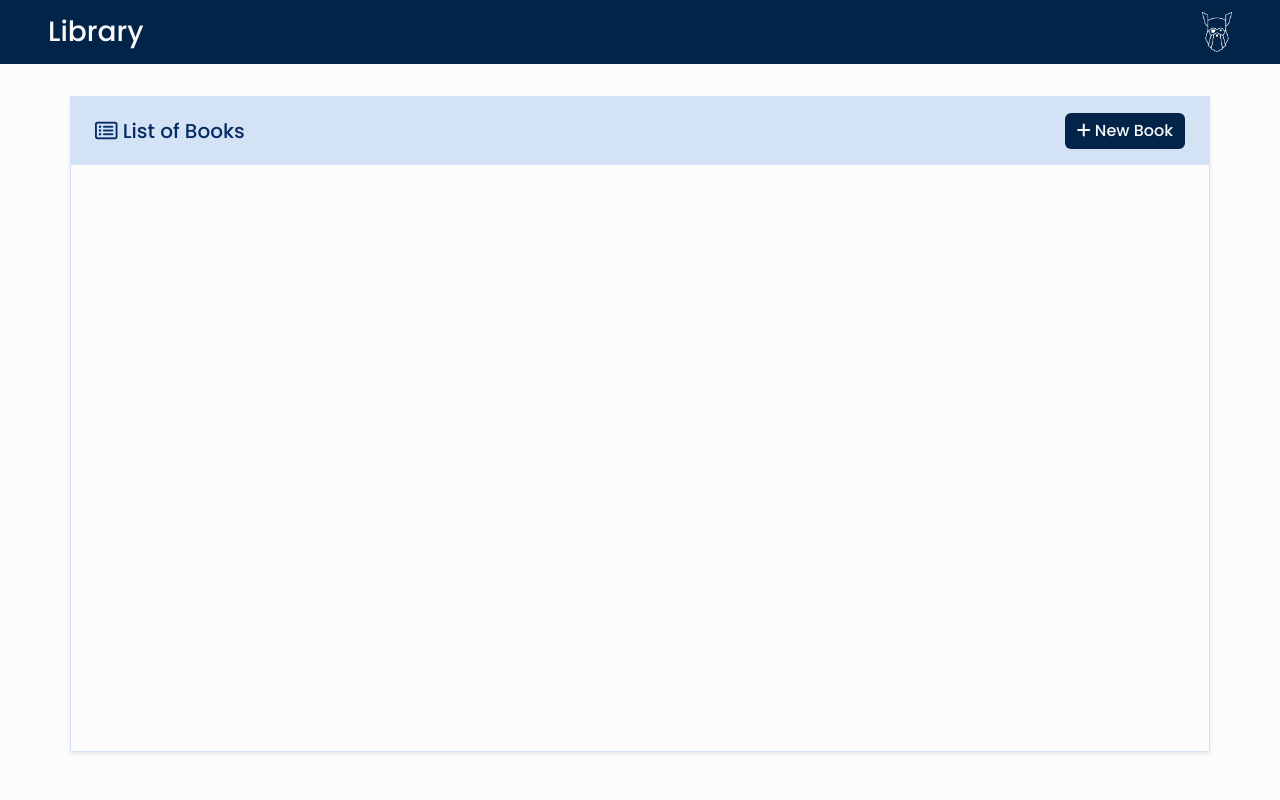
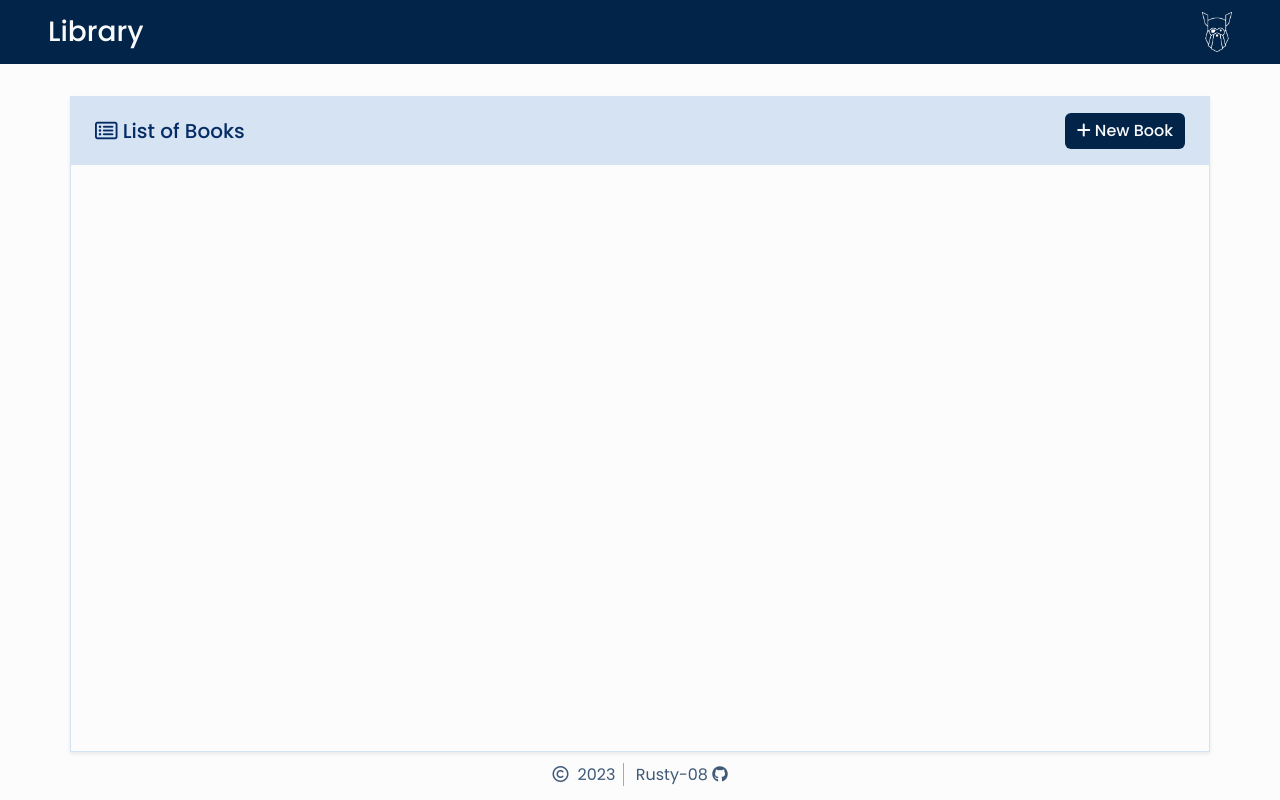
Before and after one commit to Rusty-08/Library, a plain HTML site: page index.html in a window 1280 px wide. Drawn offline with nearby package versions, Linux system fonts and the light colour scheme.

Commit message:
finalize layout/screen

```diff
--- a/index.html
+++ b/index.html
@@ -12,7 +12,7 @@
 </head>
 <body>
   <!-- Navigation -->
-  <nav class="navbar fixed-top d-flex justify-content-between px-5 py-0 align-items-center">
+  <nav class="navbar fixed-top d-flex justify-content-between px-lg-5 px-3 py-0 align-items-center">
     <a class="navbar-brand fs-3 text-light fw-medium" href="#">Library</a>
     <a href="https://www.theodinproject.com/" target="_blank"><img src="img/odin-logo.png" alt="" srcset=""></a>
   </nav>
@@ -21,13 +21,21 @@
     <!-- Button trigger modal -->
     <div class="container w-100 mt-5 pb-4 pt-0 px-0 bg-light-subtle shadow-sm">
       <div class="head d-flex justify-content-between align-items-center p-3 px-4">
-        <span class="fs-5 fw-medium text-primary-emphasis"><i class="fa-regular fa-rectangle-list"></i> List of Books</span>
+        <span class="fs-5 fw-medium text-primary-emphasis"><i class="fa-regular fa-rectangle-list d-lg-inline d-none"></i> List of Books</span>
           <button type="button" class="add-book btn fw-medium text-light" data-bs-toggle="modal" data-bs-target="#staticBackdrop">
             <i class="fa-solid fa-plus"></i>
             New Book
           </button>
         </div>
       <div class="books-container mt-4 px-4"></div>
+    </div>
+    <div class="owner">
+      <i class="fa-regular fa-copyright opacity-75"></i>
+      <span id="date" class="opacity-75"></span>
+      <a href="https://github.com/Rusty-08/Library" class="text-decoration-none opacity-75" target="_blank">
+          <span>Rusty-08</span>
+          <i class="fa-brands fa-github"></i>
+      </a>
     </div>
 
     <!-- Modal -->
--- a/script.js
+++ b/script.js
@@ -4,6 +4,7 @@
 const bookContainer = document.querySelector('.books-container')
 const addBook = document.getElementById('add-submit')
 const bookForm = document.getElementById('book-form')
+const date = document.getElementById('date');
 
 let library = []
 class Book {
@@ -156,4 +157,7 @@ function restore() {
 
 addBook.addEventListener('click', updateBook)
 
+const currDate = new Date();
+date.textContent = currDate.getFullYear()
+
 restore();
--- a/style.css
+++ b/style.css
@@ -26,7 +26,10 @@ body {
 }
 
 .head {
-    background-color: rgba(115, 166, 221, 0.3);
+    background-color: rgb(214, 227, 243);
+    position: sticky;
+    top: 4rem;
+    z-index: 1;
 }
 
 .add-book {
@@ -69,3 +72,37 @@ body {
 .modal-dialog {
     margin-top: calc((100vh - 462px) / 2) !important;
 }
+
+.owner {
+    position: absolute;
+    bottom: 0.5rem;
+    padding: 0.3rem 1rem;
+    left: calc(50% - (207px / 2))
+}
+
+.fa-copyright {
+    margin-right: 0.3rem;
+}
+
+#date {
+    margin-right: 1rem;
+    position: relative;
+}
+
+#date::before {
+    content: '';
+    position: absolute;
+    height: 100%;
+    width: 0.5px;
+    right: -0.5rem;
+    background-color: rgba(0, 36, 74, 0.5);
+}
+
+.owner span, .owner i {
+    font-size: 1rem;
+    color: rgb(0, 36, 74);
+}
+
+.owner a:hover {
+    opacity: 1 !important;
+}
```
